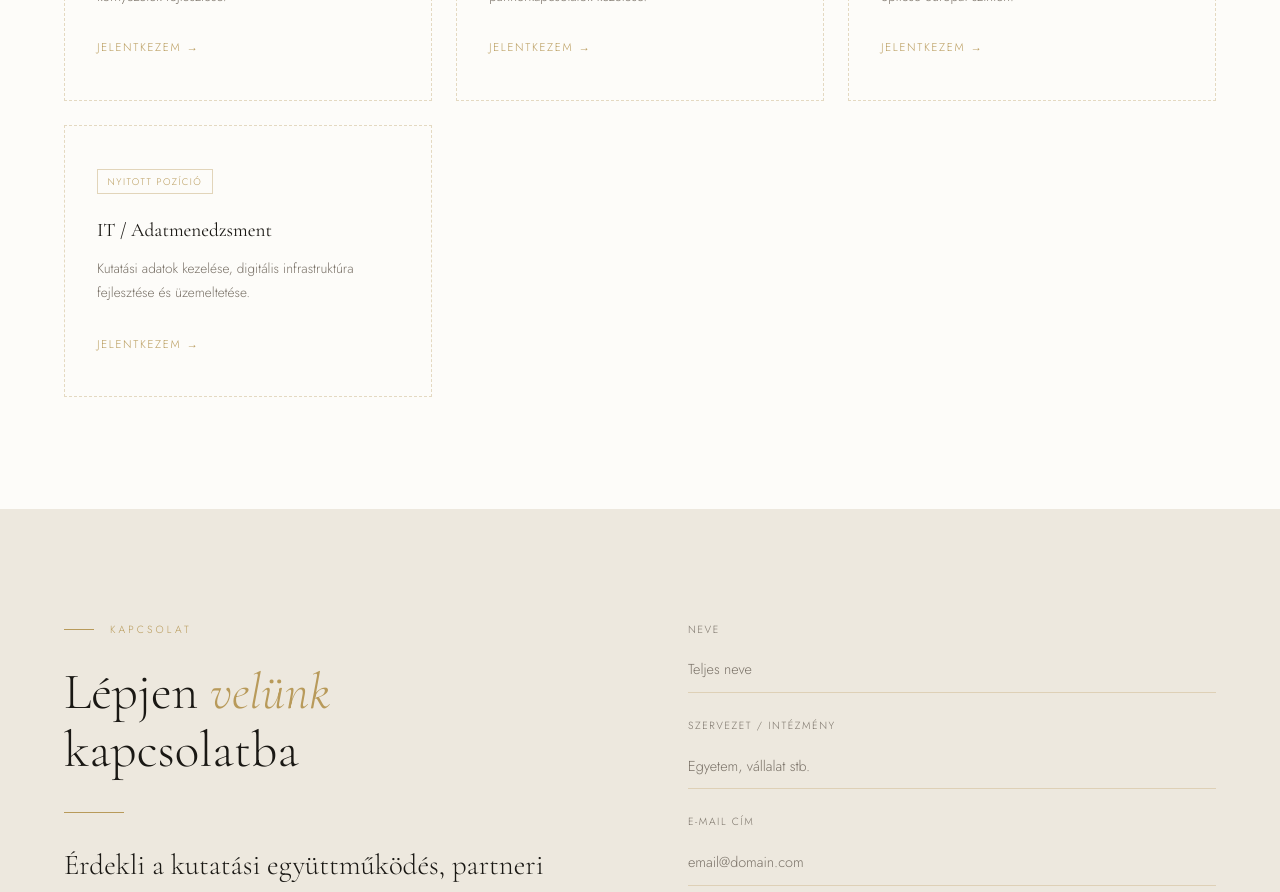
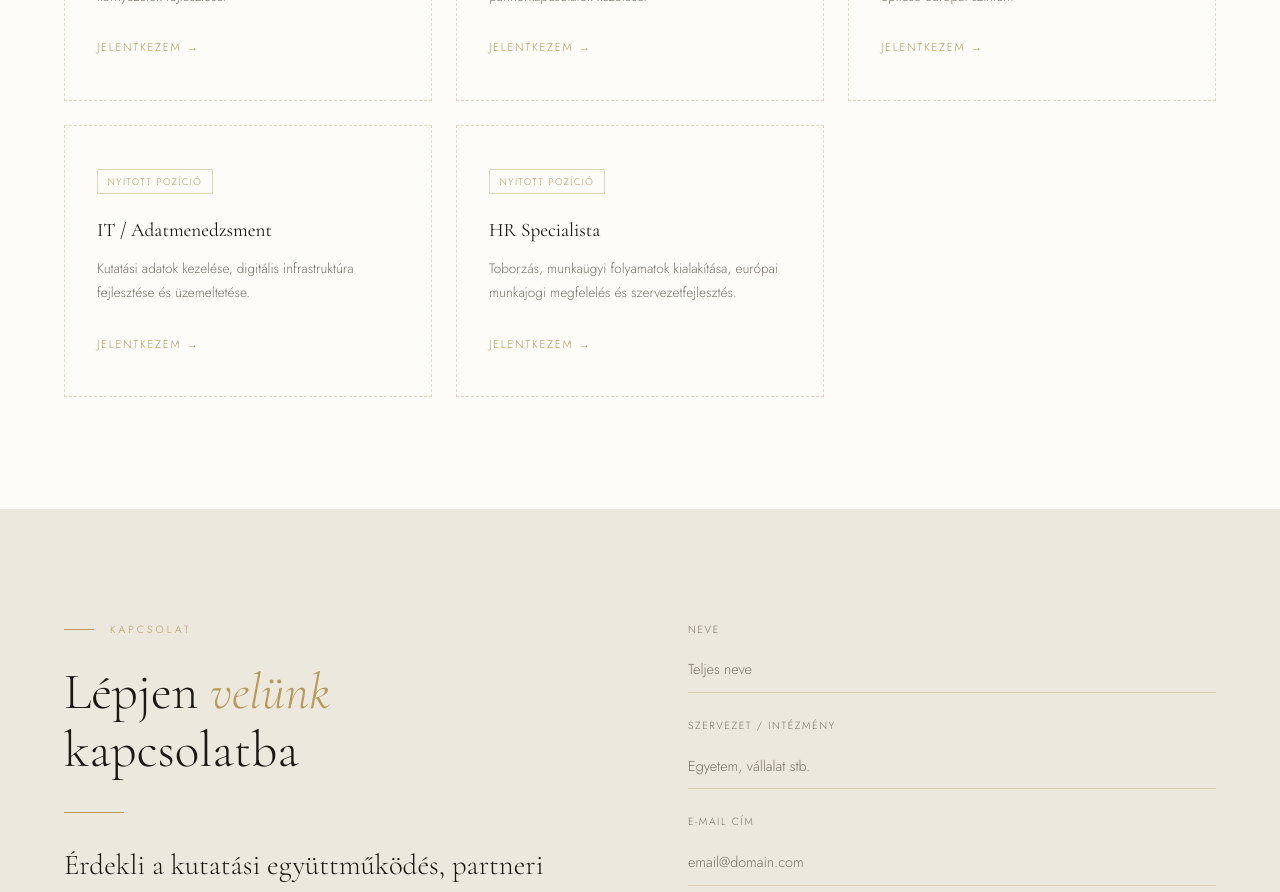
Before and after one commit to tarmonster/nepebe, a Next.js app: page / in a window 1280 px wide. Shown: the part 4380-5272 px from the top of the page. Built offline with nearby package versions, Linux system fonts and the light colour scheme.

Commit message:
feat: HR specialista hozzaadva

```diff
--- a/app/page.tsx
+++ b/app/page.tsx
@@ -61,6 +61,7 @@ const content = {
       { role: "Projektmenedzser", desc: "Kutatási projektek koordinációja, EU pályázatok és partnerkapcsolatok kezelése." },
       { role: "Kommunikációs Munkatárs", desc: "Tudományos kommunikáció, PR és partnerkapcsolatok építése európai szinten." },
       { role: "IT / Adatmenedzsment", desc: "Kutatási adatok kezelése, digitális infrastruktúra fejlesztése és üzemeltetése." },
+      { role: "HR Specialista", desc: "Toborzás, munkaügyi folyamatok kialakítása, európai munkajogi megfelelés és szervezetfejlesztés." },
     ],
     contactLabel: "Kapcsolat",
     contactTitle: ["Lépjen ", "velünk", "kapcsolatba"],
@@ -138,6 +139,7 @@ const content = {
       { role: "Project Manager", desc: "Research project coordination, EU grant management and partner relations." },
       { role: "Communications Officer", desc: "Scientific communication, PR and building partnerships at European level." },
       { role: "IT / Data Management", desc: "Research data management, digital infrastructure development and operations." },
+      { role: "HR Specialist", desc: "Recruitment, HR process development, European employment law compliance and organisational growth." },
     ],
     contactLabel: "Contact",
     contactTitle: ["Get in ", "touch", "with us"],
```
